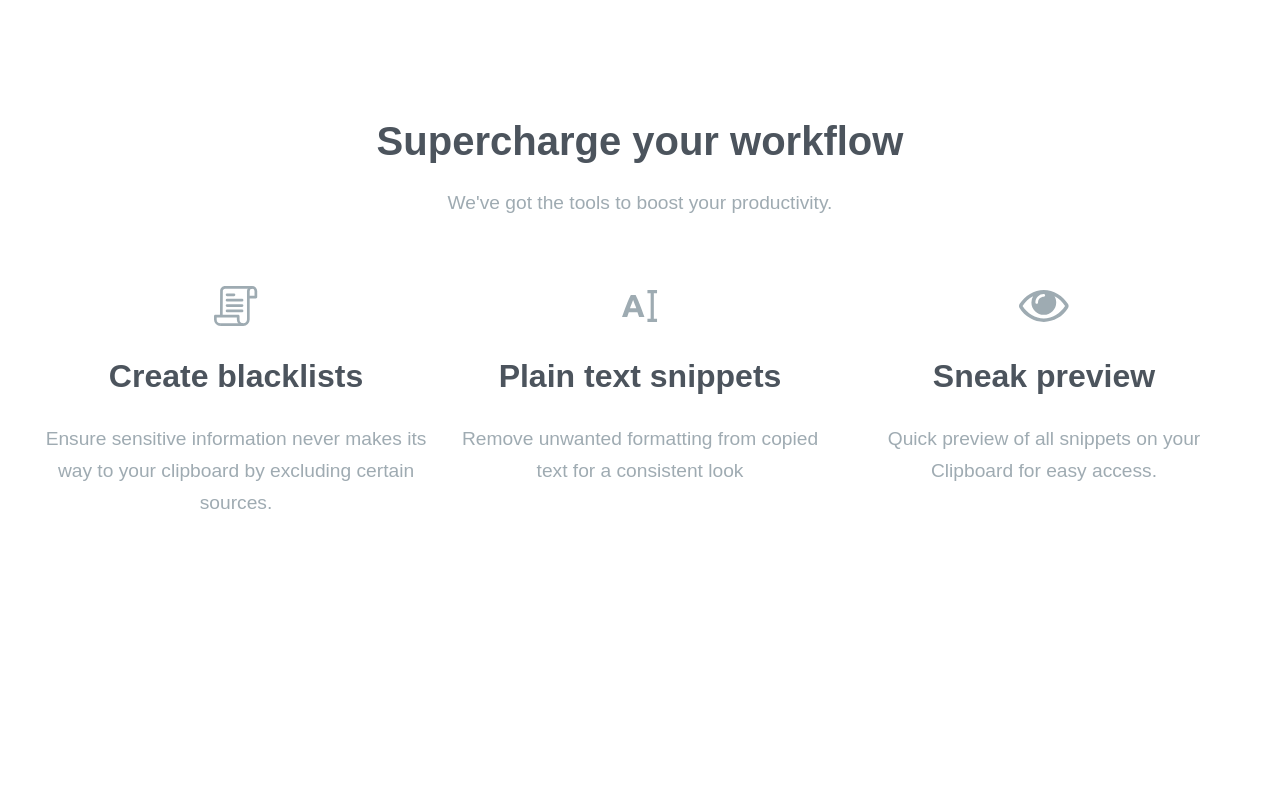
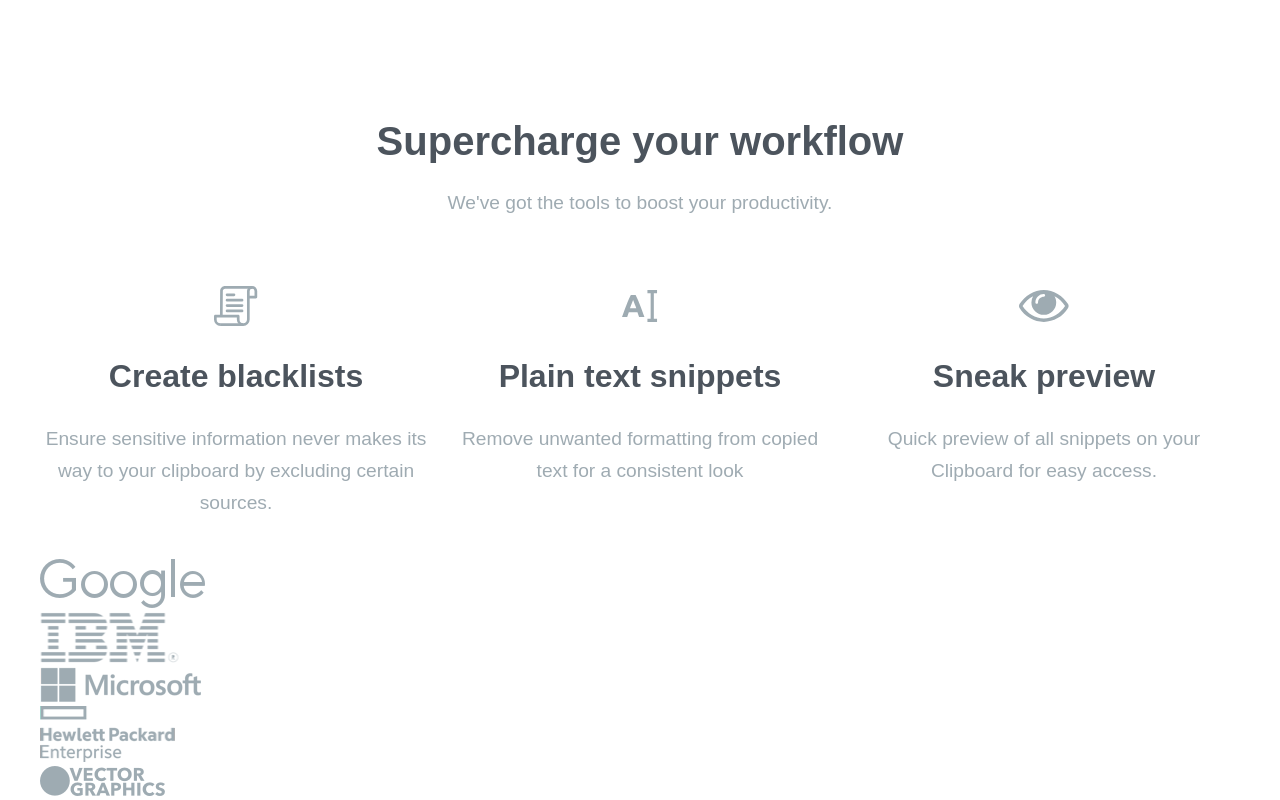
Before and after one commit to AlvesPHGA/lp-clipboard, a React (Vite) app: page / in a window 1280 px wide. Shown: the part 2394-3194 px from the top of the page. Before the commit the page ends 2953 px from the top, so only its background shows below. Built offline with nearby package versions, Linux system fonts and the light colour scheme.

Commit message:
add some images in Companies section

```diff
--- a/src/App.jsx
+++ b/src/App.jsx
@@ -1,4 +1,5 @@
 import Access from './sections/Access/Access';
+import Companies from './sections/Companies/Companies';
 import History from './sections/History/History';
 import Snippets from './sections/Snippets/Snippets';
 import Subheader from './sections/Subheader/Subheader';
@@ -12,6 +13,7 @@ function App() {
          <Snippets />
          <Access />
          <Workflow />
+         <Companies />
       </>
    );
 }
--- a/src/sections/Companies/Companies.jsx
+++ b/src/sections/Companies/Companies.jsx
@@ -1,15 +1,32 @@
 import React from 'react';
 import { Wrap__1200 } from '../../Styles/Styles.style';
 import { CompaniesStyle, Company } from './Companies.style';
+
+import Google from '../../assets/logo-google.png';
+import IBM from '../../assets/logo-ibm.png';
+import Microsoft from '../../assets/logo-microsoft.png';
+import Hewlett from '../../assets/logo-hp.png';
+import Vector from '../../assets/logo-vector-graphics.png';
 
 const Companies = () => {
    return (
       <CompaniesStyle>
          <Wrap__1200>
-            <Company></Company>
-            <Company></Company>
-            <Company></Company>
-            <Company></Company>
+            <Company>
+               <img src={Google} alt="" />
+            </Company>
+            <Company>
+               <img src={IBM} alt="" />
+            </Company>
+            <Company>
+               <img src={Microsoft} alt="" />
+            </Company>
+            <Company>
+               <img src={Hewlett} alt="" />
+            </Company>
+            <Company>
+               <img src={Vector} alt="" />
+            </Company>
          </Wrap__1200>
       </CompaniesStyle>
    );
```
